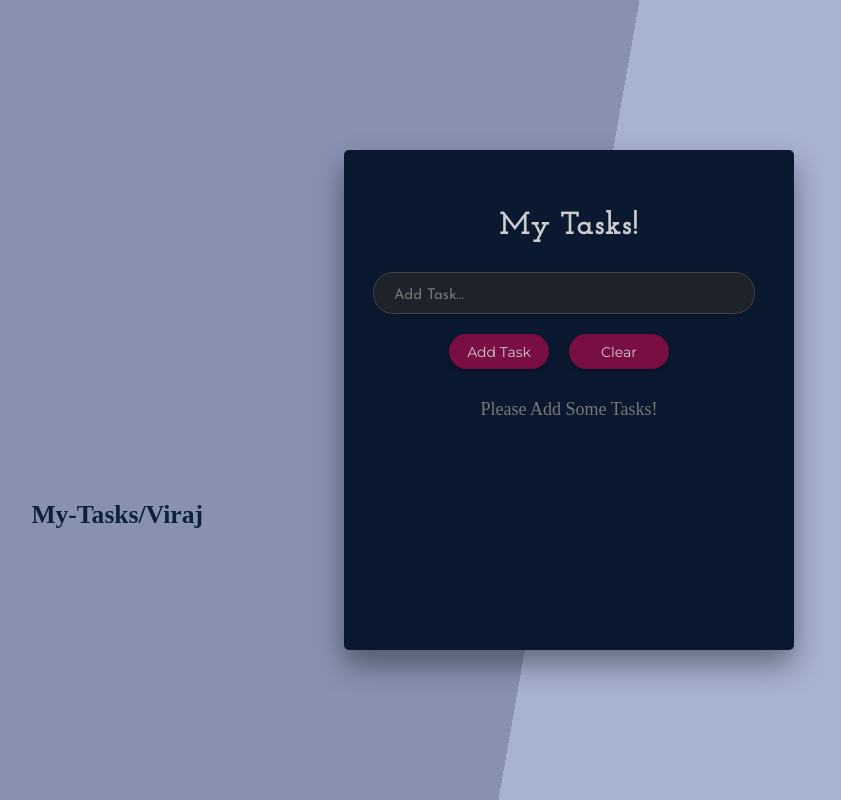
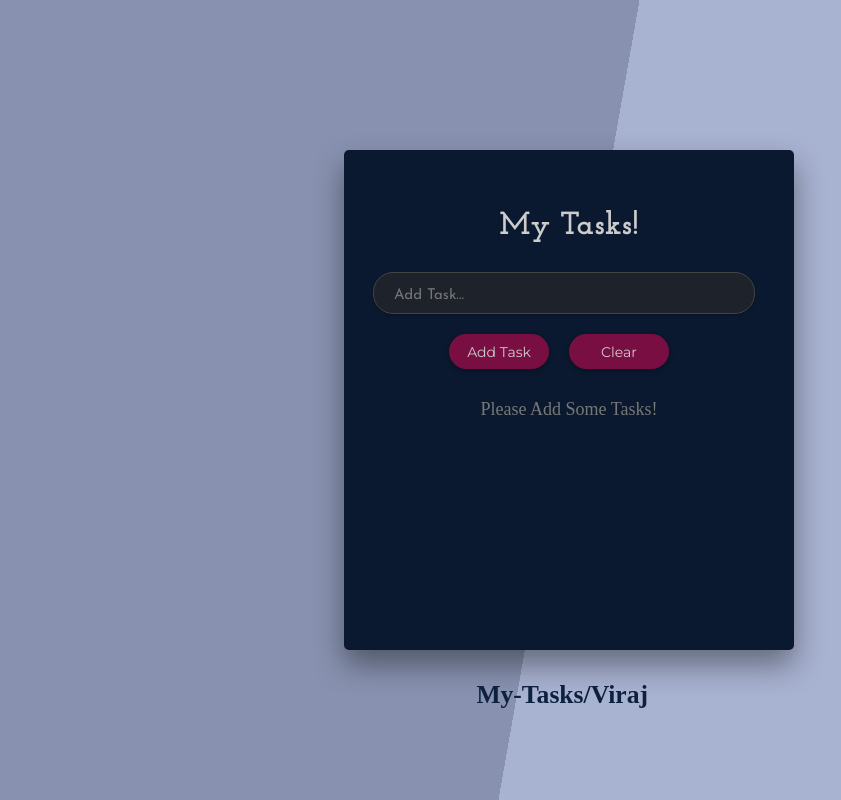
Before and after one commit to Viraaaj/My-Tasks, a React (Create React App) app: page / in a window 1280 px wide. Shown: the whole page, without its empty margins (71-912 px from the left). Built offline with nearby package versions, Linux system fonts and the light colour scheme.

Commit message:
Update App.js

```diff
--- a/src/components/App.js
+++ b/src/components/App.js
@@ -9,12 +9,12 @@ const App = () => {
   return(
 
     <TaskListContextProvider>
-    <div className="github">
-      <a href="https://github.com/Viraaaj/My-Tasks" target="_blanck">My-Tasks/Viraj</a>
-    </div>
 
       <div className="container">
         <div className="app-wrapper">
+          <div className="github">
+            <a href="https://github.com/Viraaaj/My-Tasks" target="_blanck">My-Tasks/Viraj</a>
+          </div>
           <Header/>
 
           <div className="main">
```
